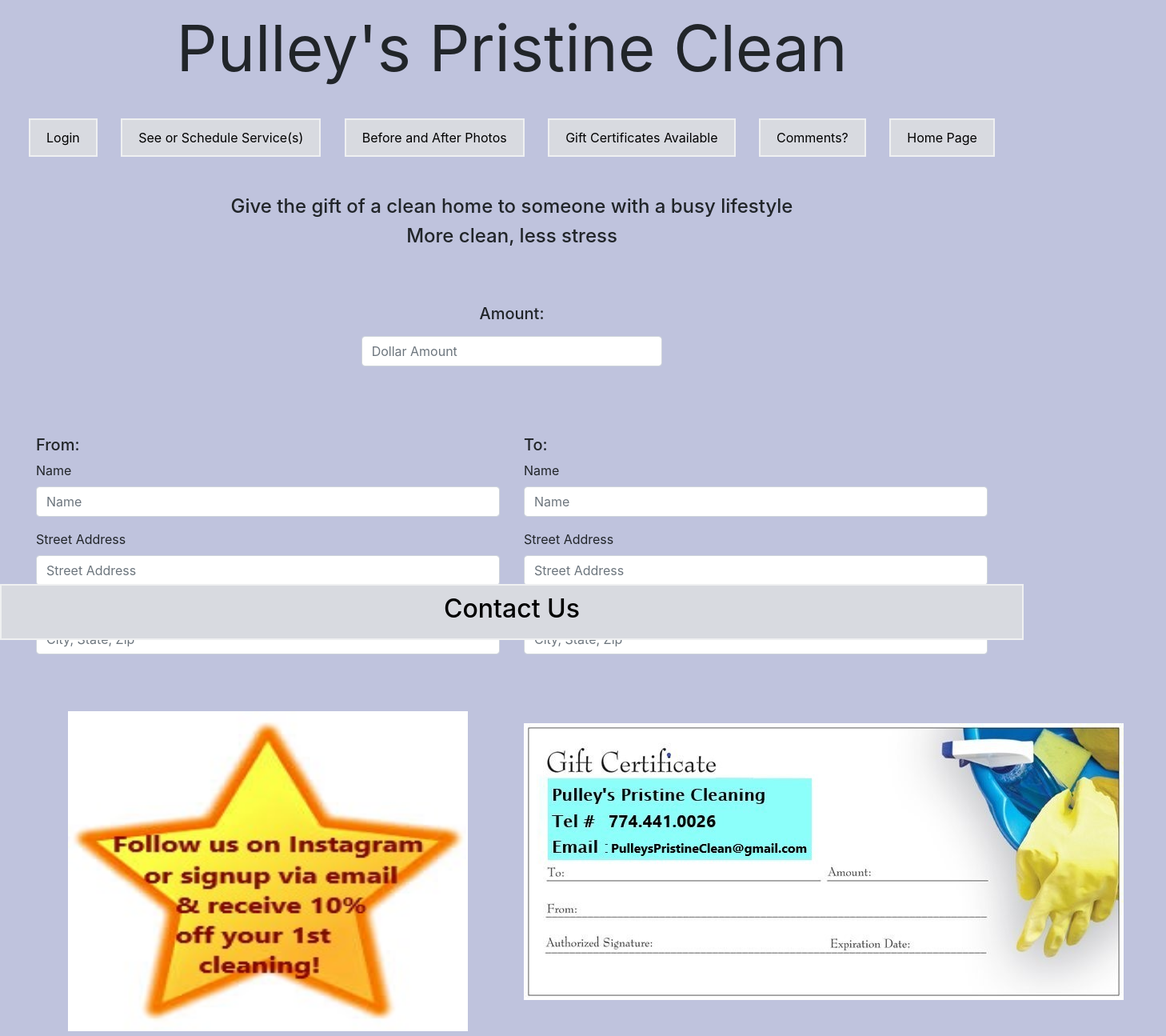
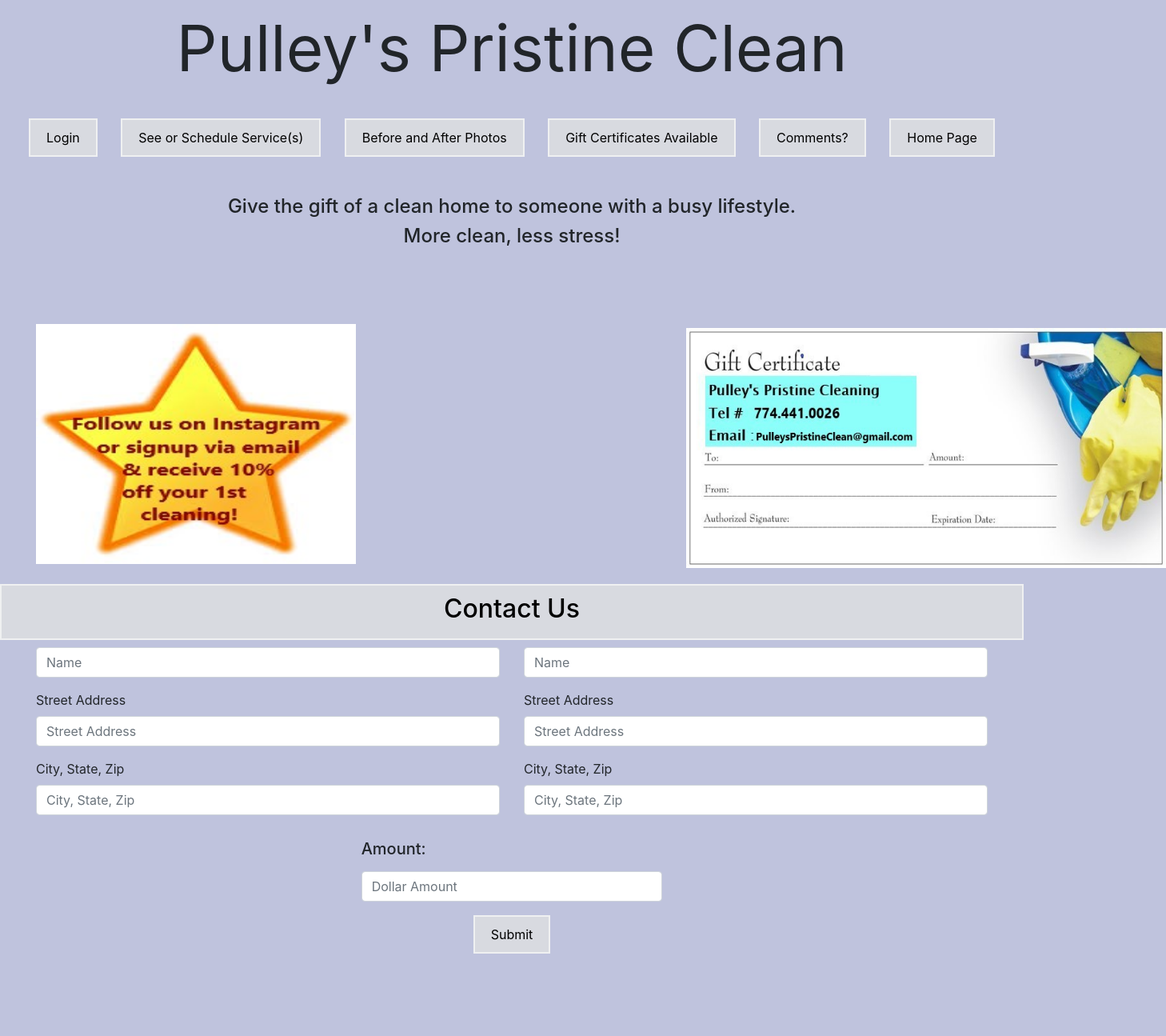
Before and after one commit to jamespulley59/PulleyPristineCleaners, a React (Create React App) app: page /GiftCertificates in a window 1280 px wide. Shown: the top 1295 px of the page at 80% size, 1458 px wide, since content can reach past the window. Built offline with nearby package versions, Linux system fonts and the light colour scheme.

Commit message:
not quite final

```diff
--- a/src/App.css
+++ b/src/App.css
@@ -102,11 +102,11 @@
 }
 
 #gift {
-  margin-top: 70px;
 }
 
 #discount {
-  margin-top: 55px;
+  margin-top: 25px;
+  margin-bottom: 22px;
 }
 
 /* to size img */
@@ -129,3 +129,7 @@
 .contactbtn {
   margin-bottom: 50px;
 }
+/* Gift Cert page Submit button */
+.gcb {
+  padding-bottom: 20px;
+}
--- a/src/components/user/BeforeAndAfter.js
+++ b/src/components/user/BeforeAndAfter.js
@@ -50,15 +50,22 @@
                 </ul>
               </div>
             </div>
-            <img id="prices" src={prices} height={150} width={550} alt="" />
+            <img
+              id="prices"
+              className="pb-2"
+              src={prices}
+              height={150}
+              width={500}
+              alt=""
+            />
           </div>
 
           <div className="col-lg-4 text-center">
             <img
               className="description"
               src={description}
-              height={40}
-              width={550}
+              height={45}
+              width={350}
               alt=""
             />
             <div
--- a/src/components/user/GiftCertificates.js
+++ b/src/components/user/GiftCertificates.js
@@ -10,35 +10,44 @@
   render() {
     return (
       <div>
+        <div>
           <h4 className="busy text-center">
-          Give the gift of a clean home to someone with a busy lifestyle
+            Give the gift of a clean home to someone with a busy lifestyle.
           </h4>
-        <h4 className="text-center"> More clean, less stress</h4>
+          <h4 className="text-center"> More clean, less stress!</h4>
+        </div>
 
         <div className="row">
+          <div className="col-lg-4">
+            <div className="text-center">
+              <img
+                className="discount"
+                id="discount"
+                src={discount}
+                height={300}
+                width={400}
+                alt=""
+              />
+            </div>
+          </div>
           <div className="col-lg-4" />
           <div className="col-lg-4">
-            <div className="text-center">
-              <div className="form-group">
-                <label htmlFor="amount">
-                  <h5>Amount:</h5>
-                </label>
-                <input
-                  placeholder="Dollar Amount"
-                  type="text"
-                  className="form-control"
-                  id="amount"
-                  name="amount"
+            <div className="text-center pb-3">
+              <img
+                className="gift"
+                id="gift"
+                src={gift}
+                height={300}
+                width={600}
+                alt=""
               />
             </div>
           </div>
         </div>
-          <div className="col-lg-4" />
-        </div>
 
-        <div className="row">
+        <div className="row pt-1">
           <div className="col-lg-6">
-            <h5>From:</h5>
+            <h4>From:</h4>
             <section id="from">
               <div align="left">
                 <form>
@@ -52,6 +61,7 @@
                       name="name"
                     />
                   </div>
+
                   <div className="form-group">
                     <label htmlFor="street">Street Address</label>
                     <input
@@ -62,6 +72,7 @@
                       name="street"
                     />
                   </div>
+
                   <div className="form-group">
                     <label htmlFor="csz">City, State, Zip</label>
                     <input
@@ -75,22 +86,11 @@
                 </form>
               </div>
             </section>
-            <div className="text-center">
-              <img
-                className="discount"
-                id="discount"
-                src={discount}
-                height={400}
-                width={500}
-                alt=""
-              />
           </div>
-          </div>
+
           <div className="col-lg-6">
-            <section id="to">
-              <div>
-                <h5>To:</h5>
-                <form>
+            <h4>To:</h4>
+
             <div className="form-group">
               <label htmlFor="name">Name</label>
               <input
@@ -101,6 +101,7 @@
                 name="name"
               />
             </div>
+
             <div className="form-group">
               <label htmlFor="street">Street Address</label>
               <input
@@ -111,6 +112,7 @@
                 name="street"
               />
             </div>
+
             <div className="form-group">
               <label htmlFor="csz">City, State, Zip</label>
               <input
@@ -121,13 +123,32 @@
                 name="city"
               />
             </div>
-                </form>
-              </div>
-            </section>
-            <div className="text-center">
-              <img className="gift" id="gift" src={gift} alt="" />
           </div>
         </div>
+
+        <div className="row pt-1">
+          <div className="col-lg-4" />
+
+          <div className="col-lg-4">
+            <div className="text-centerform-group">
+              <label htmlFor="amount">
+                <h5>Amount:</h5>
+              </label>
+              <input
+                placeholder="Dollar Amount"
+                type="text"
+                className="form-control"
+                id="amount"
+                name="amount"
+              />
+            </div>
+          </div>
+
+          <div className="col-lg-4" />
+        </div>
+
+        <div className="gcb btn btn-block mb-4">
+          <Link>Submit</Link>
         </div>
       </div>
     );
```
Lines whose indentation alone changed are shown as unchanged.
